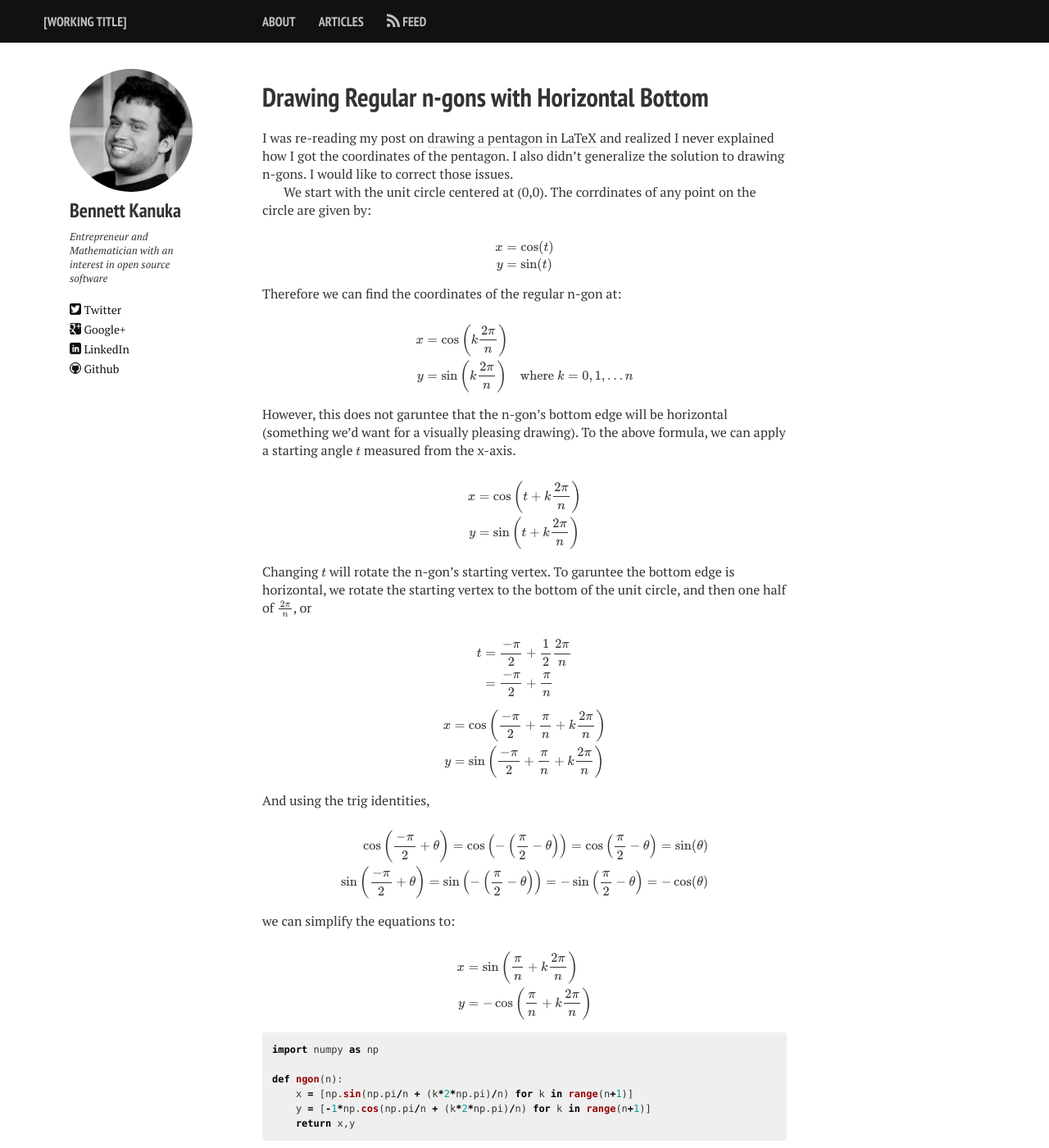
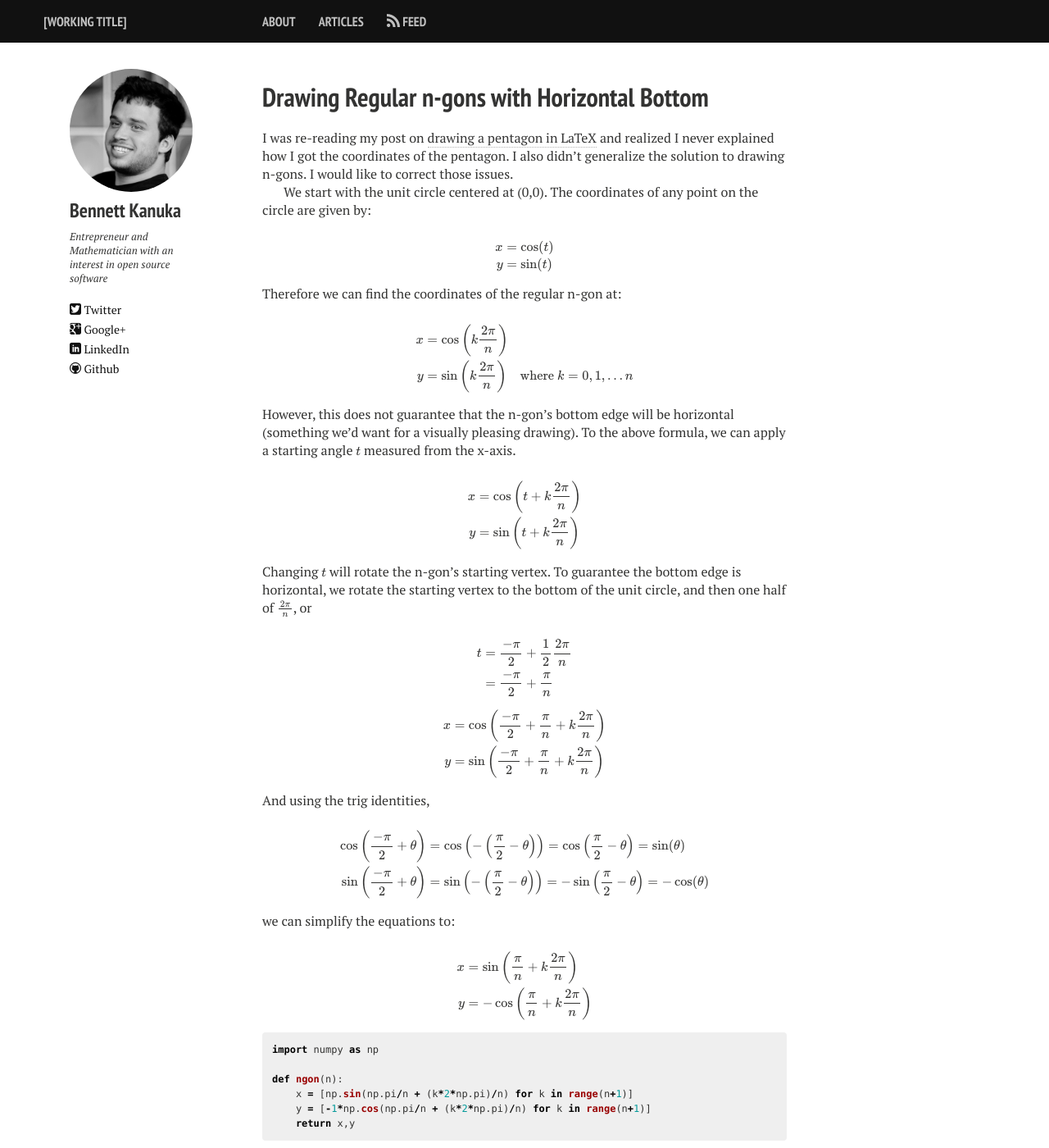
Before and after one commit to bkanuka/blog, a Jekyll site: the page built from _posts/2014-04-13-drawing-regular-n-gons.md, in a window 1280 px wide and 1400 px high. Shown: the whole window at 82% size. Built offline with Jekyll 4.4.1, drawn with Linux system fonts in a browser that asks for light colours; nearby versions of some CDN libraries; formulas are drawn with MathJax 3.

Commit message:
spelling

```diff
--- a/_posts/2014-04-13-drawing-regular-n-gons.md
+++ b/_posts/2014-04-13-drawing-regular-n-gons.md
@@ -12,7 +12,7 @@ I also didn't generalize the solution to drawing n-gons.
 I would like to correct those issues.
 
 We start with the unit circle centered at (0,0).
-The corrdinates of any point on the circle are given by:
+The coordinates of any point on the circle are given by:
 
 $$
 \begin{align*}
@@ -30,7 +30,7 @@ y &= \sin \left(k \frac{2 \pi}{n}\right) \quad \text{where } k = 0, 1, \ldots n
 \end{align*}
 $$
 
-However, this does not garuntee that the n-gon's bottom edge will be horizontal (something we'd want for a visually pleasing drawing).
+However, this does not guarantee that the n-gon's bottom edge will be horizontal (something we'd want for a visually pleasing drawing).
 To the above formula, we can apply a starting angle $$t$$ measured from the x-axis.
 
 $$
@@ -41,7 +41,7 @@ y &= \sin \left(t + k \frac{2 \pi}{n}\right)
 $$
 
 Changing $$t$$ will rotate the n-gon's starting vertex.
-To garuntee the bottom edge is horizontal, we rotate the starting vertex to the bottom of the unit circle, and then one half of $$ \frac{2 \pi}{n} $$, or
+To guarantee the bottom edge is horizontal, we rotate the starting vertex to the bottom of the unit circle, and then one half of $$ \frac{2 \pi}{n} $$, or
 
 $$
 \begin{align*}
@@ -62,11 +62,11 @@ And using the trig identities,
 $$
 \begin{align*}
 \cos \left(\frac{-\pi}{2} + \theta\right)
-    = \cos \left(-\left(\frac{\pi}{2} - \theta\right)\right)
+    &= \cos \left(-\left(\frac{\pi}{2} - \theta\right)\right)
     = \cos \left(\frac{\pi}{2} - \theta\right)
     = \sin (\theta) \\
 \sin \left(\frac{-\pi}{2} + \theta\right)
-    = \sin \left(-\left(\frac{\pi}{2} - \theta\right)\right)
+    &= \sin \left(-\left(\frac{\pi}{2} - \theta\right)\right)
     = -\sin \left(\frac{\pi}{2} - \theta\right)
     = -\cos (\theta)
 \end{align*}
```
